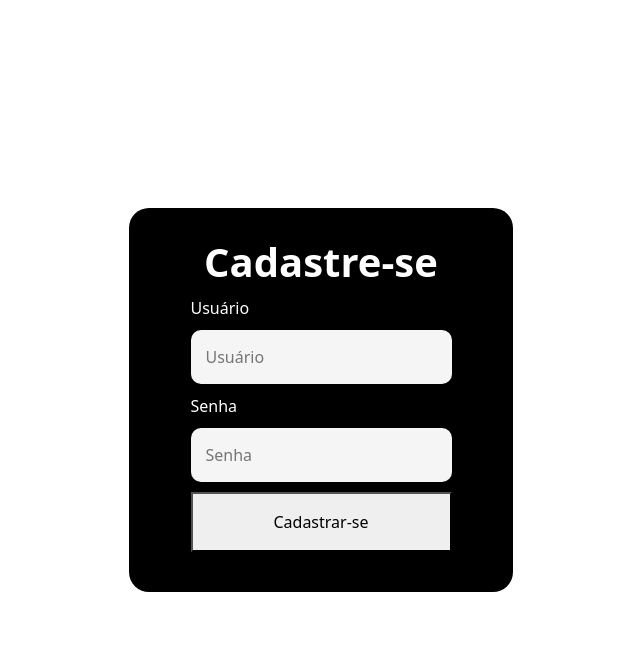
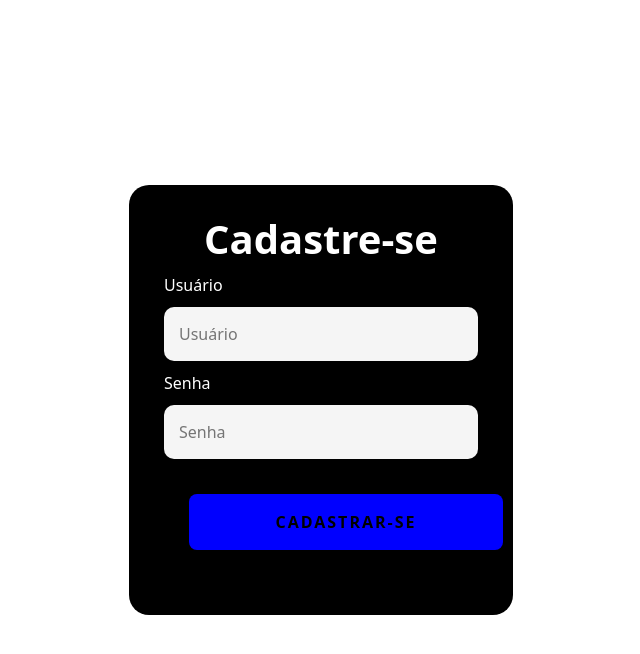
Before and after one commit to ChavesArt/tcc, a PHP site: page /formcad.php in a window 1280 px wide. Shown: the top 654 px of the page, without its empty margins (639-1279 px from the left). Run offline with PHP 8.4, Linux system fonts and the light colour scheme; some libraries are stand-ins or nearby versions.

Commit message:
fiz o formulário de cadastrar

```diff
--- a/css/estilo.css
+++ b/css/estilo.css
@@ -142,6 +142,7 @@ header,.navbar{
     margin: 0;
 }
 .campo-texto{
+    width: 100%;
     display: flex;
     flex-direction: column;
     align-items: flex-start;
@@ -168,4 +169,13 @@ header,.navbar{
 .btn-form{
     width: 100%;
     padding: 16px 0;
+    margin: 25px;
+    border: none;
+    outline: none;
+    border-radius: 8px;
+    text-transform: uppercase;
+    font-weight: 800;
+    letter-spacing: 2px;
+    background:  blue;
+    cursor: pointer;
 }
```
